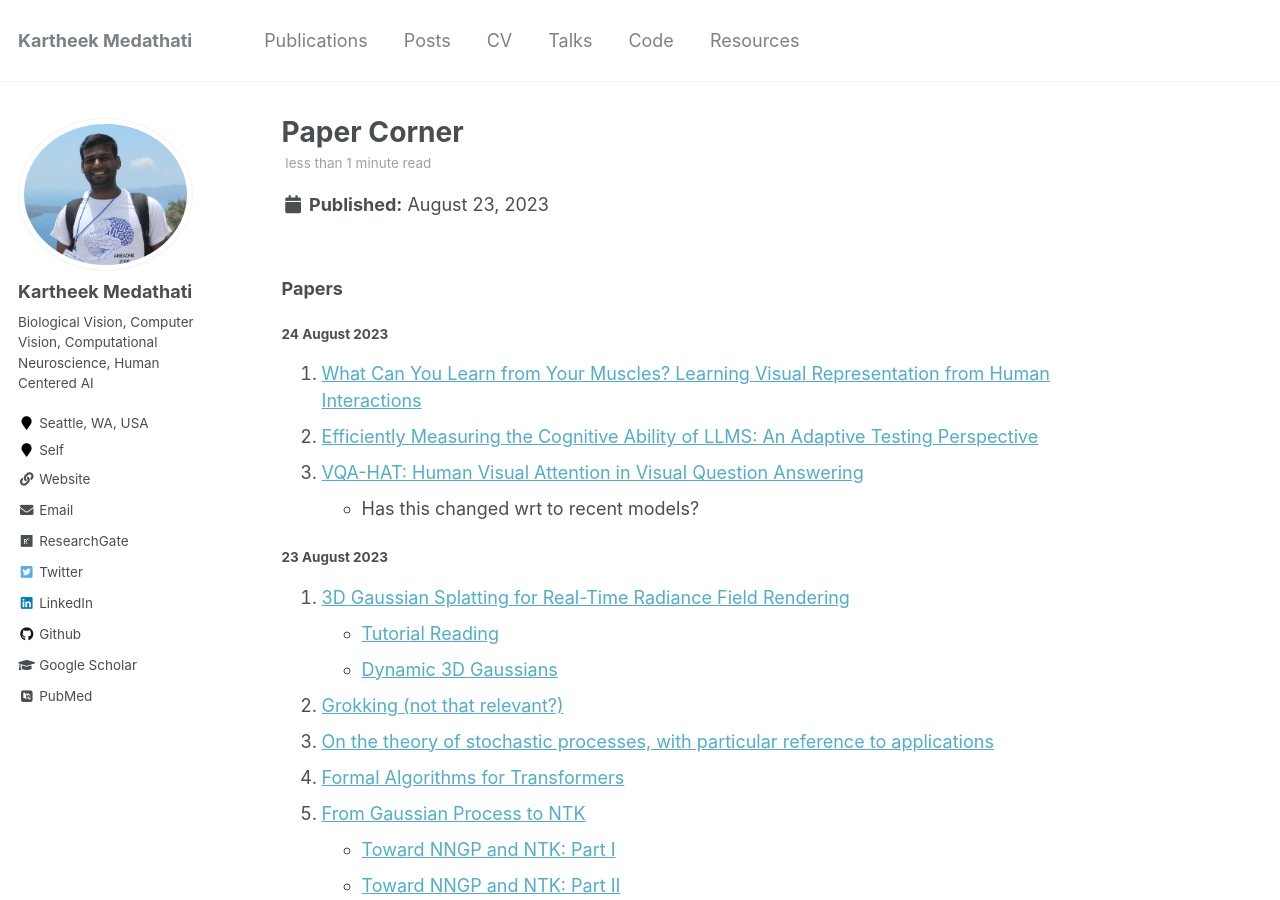
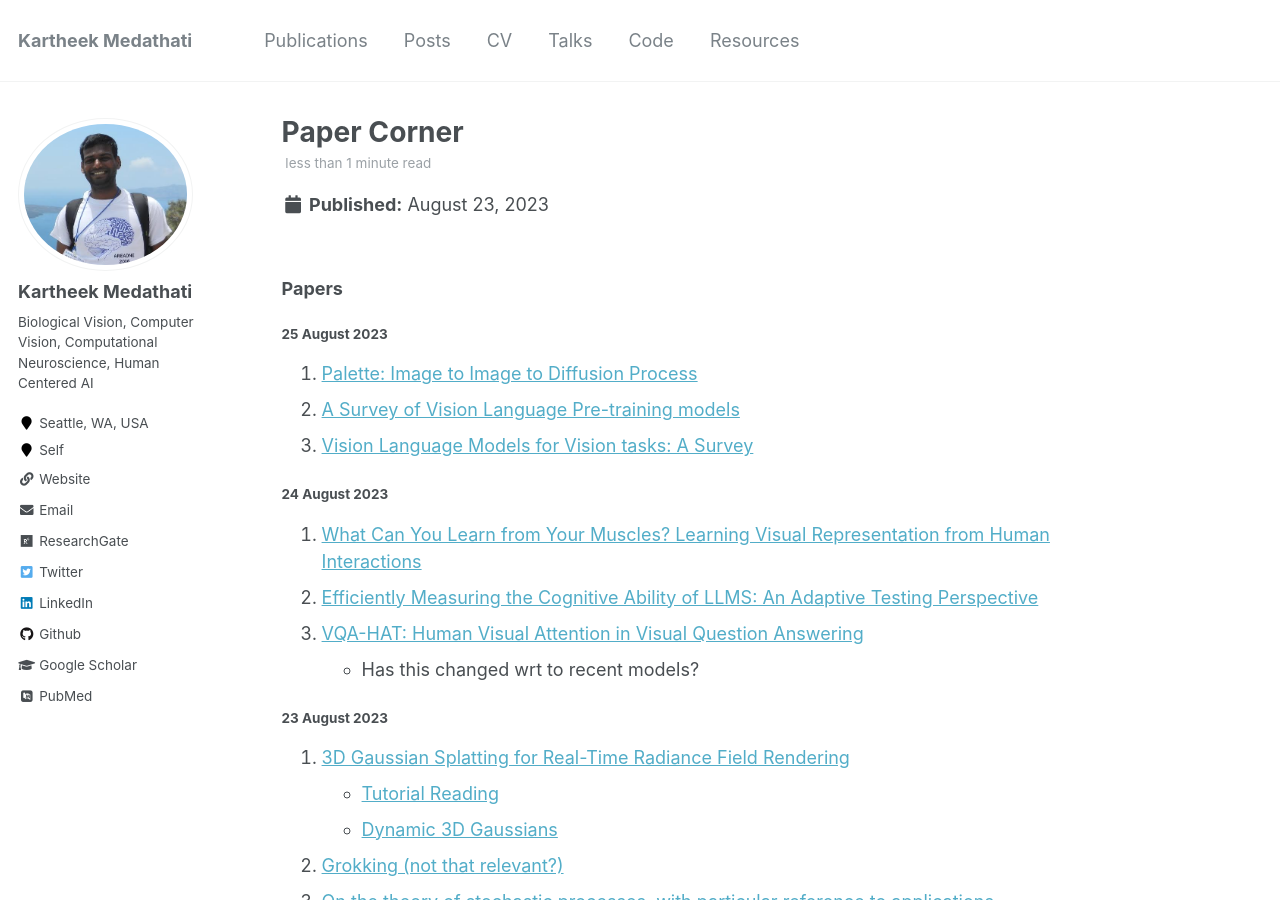
Before and after one commit to kartheekmedathati/kartheekmedathati.github.io, a Jekyll site: the page built from _posts/2023-08-23-Reading-blog-post-5.md, in a window 1280 px wide and 900 px high. Built offline with Jekyll 4.4.1, drawn with Linux system fonts in a browser that asks for light colours; some web fonts are replaced.

Commit message:
Added papers on Vision Language Models

```diff
--- a/_posts/2023-08-23-Reading-blog-post-5.md
+++ b/_posts/2023-08-23-Reading-blog-post-5.md
@@ -10,7 +10,14 @@ tags:
 
 ### Papers
 
+##### 25 August 2023
+
+1. [Palette: Image to Image to Diffusion Process](https://arxiv.org/pdf/2111.05826.pdf)
+2. [A Survey of Vision Language Pre-training models](https://arxiv.org/pdf/2202.10936.pdf)
+3. [Vision Language Models for Vision tasks: A Survey](https://arxiv.org/pdf/2304.00685.pdf)
+
 ##### 24 August 2023
+
 1. [What Can You Learn from Your Muscles? Learning Visual Representation from Human Interactions](https://github.com/ehsanik/muscleTorch)
 2. [Efficiently Measuring the Cognitive Ability of LLMS: An Adaptive Testing Perspective](https://arxiv.org/pdf/2306.10512.pdf)
 3. [VQA-HAT: Human Visual Attention in Visual Question Answering](https://computing.ece.vt.edu/~abhshkdz/vqa-hat/)
```
